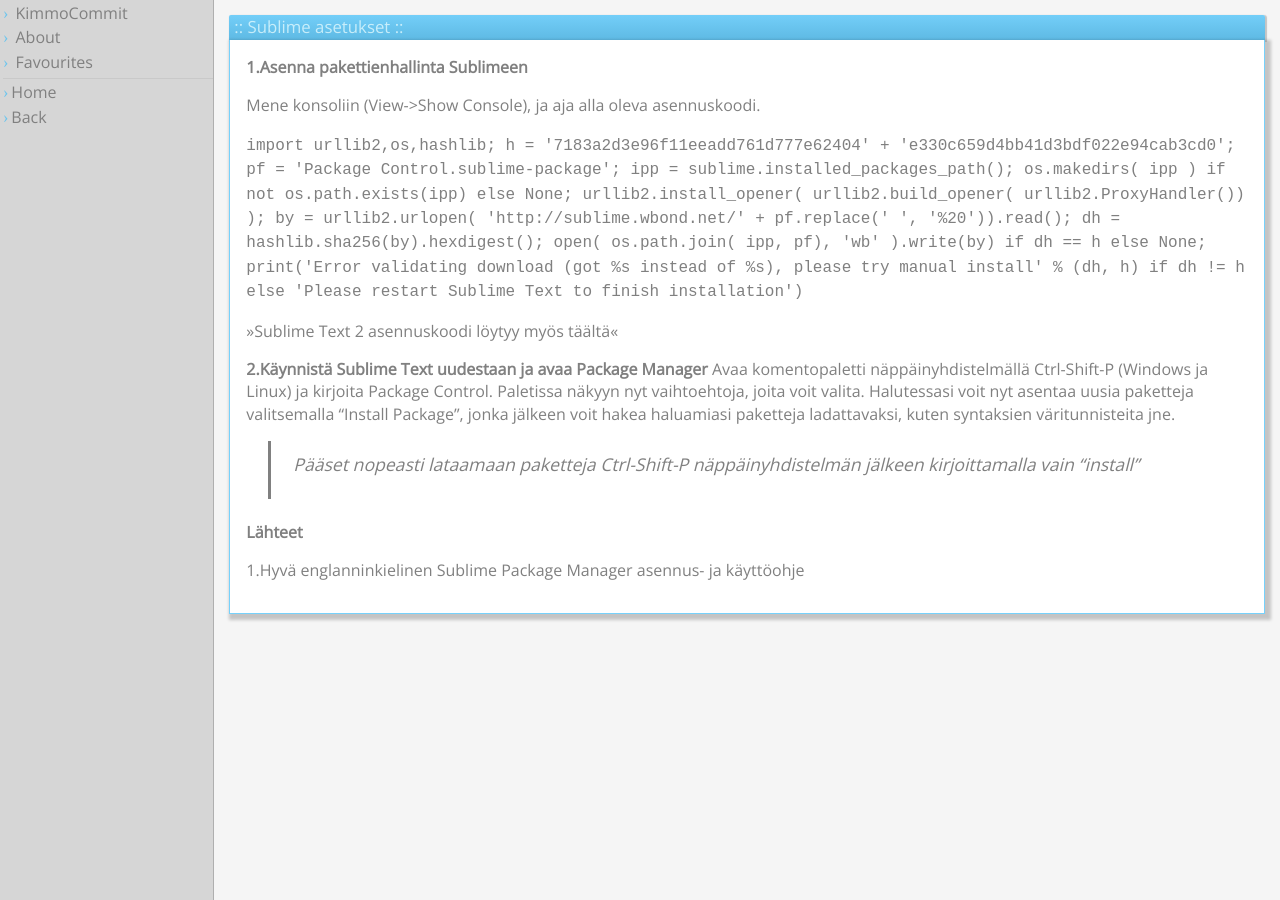
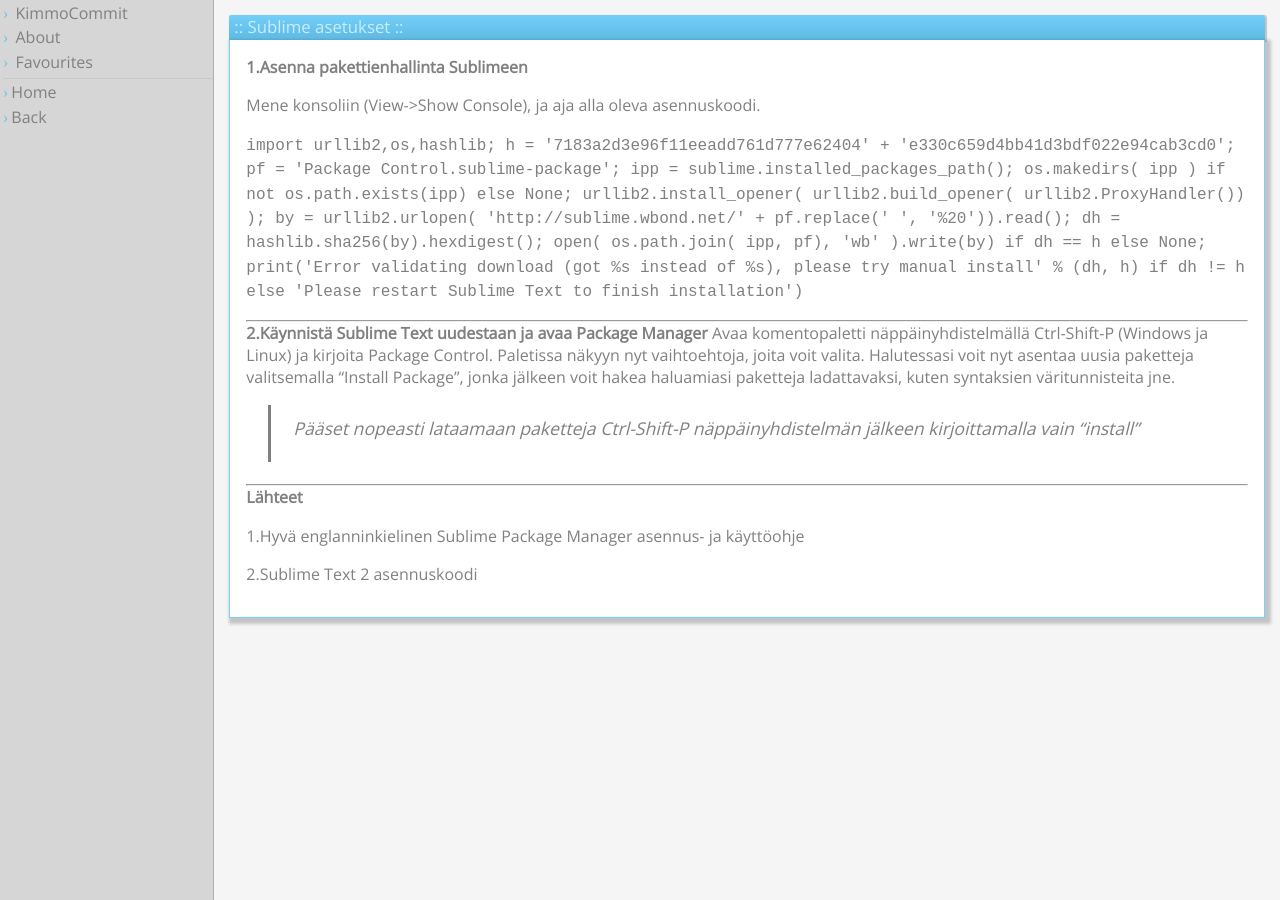
Before and after one commit to KimmoCommit/JAM, a Jekyll site: the page built from _posts/2014-05-03-sublimesetup.md, in a window 1280 px wide. Built offline with Jekyll 4.4.1, drawn with Linux system fonts in a browser that asks for light colours; nearby versions of some CDN libraries; library files that are not in the unit come from our copies.

Commit message:
Update 2014-05-03-sublimesetup.md

```diff
--- a/_posts/2014-05-03-sublimesetup.md
+++ b/_posts/2014-05-03-sublimesetup.md
@@ -10,7 +10,8 @@
 
 ``import urllib2,os,hashlib; h = '7183a2d3e96f11eeadd761d777e62404' + 'e330c659d4bb41d3bdf022e94cab3cd0'; pf = 'Package Control.sublime-package'; ipp = sublime.installed_packages_path(); os.makedirs( ipp ) if not os.path.exists(ipp) else None; urllib2.install_opener( urllib2.build_opener( urllib2.ProxyHandler()) ); by = urllib2.urlopen( 'http://sublime.wbond.net/' + pf.replace(' ', '%20')).read(); dh = hashlib.sha256(by).hexdigest(); open( os.path.join( ipp, pf), 'wb' ).write(by) if dh == h else None; print('Error validating download (got %s instead of %s), please try manual install' % (dh, h) if dh != h else 'Please restart Sublime Text to finish installation')``
 
-[>>Sublime Text 2 asennuskoodi löytyy myös täältä<<](https://sublime.wbond.net/installation#st2)
+
+---
 
 
 **2.Käynnistä Sublime Text uudestaan ja avaa Package Manager**
@@ -20,8 +21,11 @@
 > Pääset nopeasti lataamaan paketteja Ctrl-Shift-P näppäinyhdistelmän jälkeen kirjoittamalla vain "install"
 
 
+---
 
 
 **Lähteet**
 
 1.[Hyvä englanninkielinen Sublime Package Manager asennus- ja käyttöohje](http://www.granneman.com/webdev/editors/sublime-text/packages/how-to-install-and-use-package-control/)
+
+2.[Sublime Text 2 asennuskoodi](https://sublime.wbond.net/installation#st2)
```
